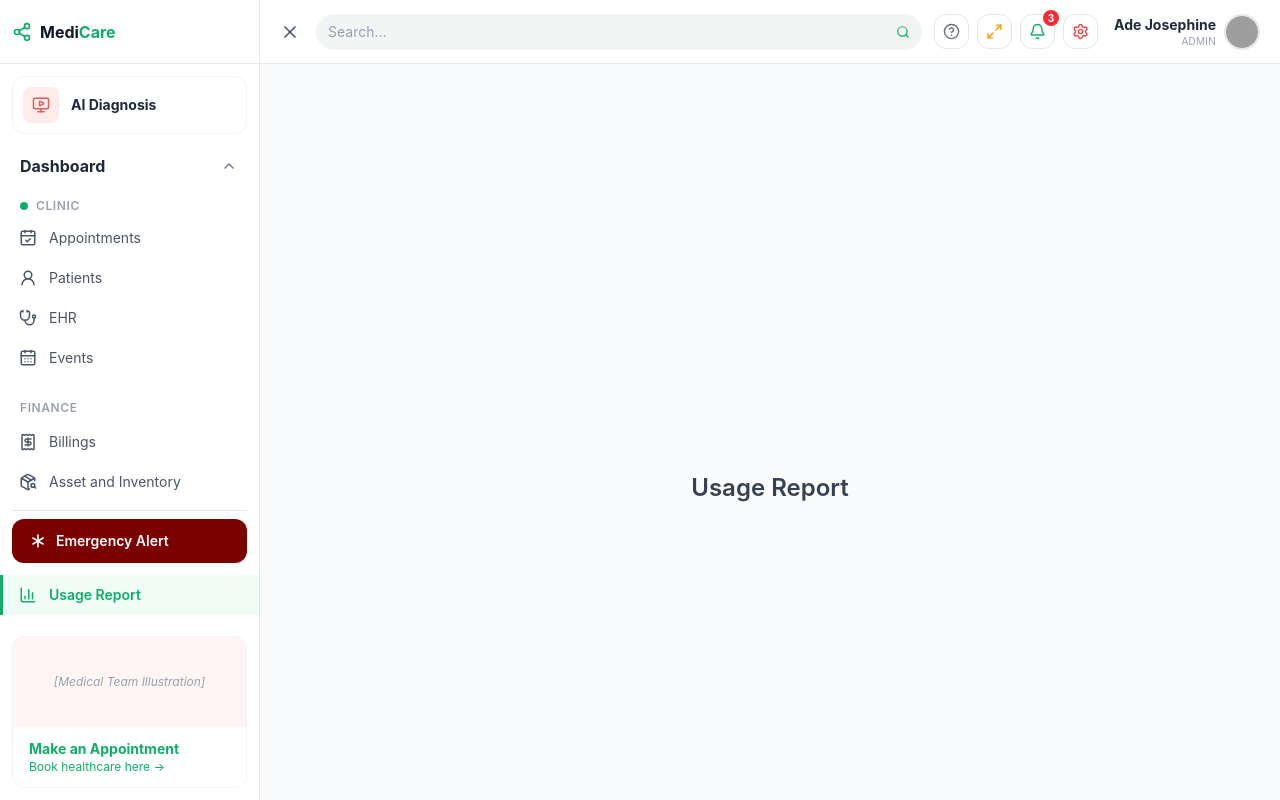
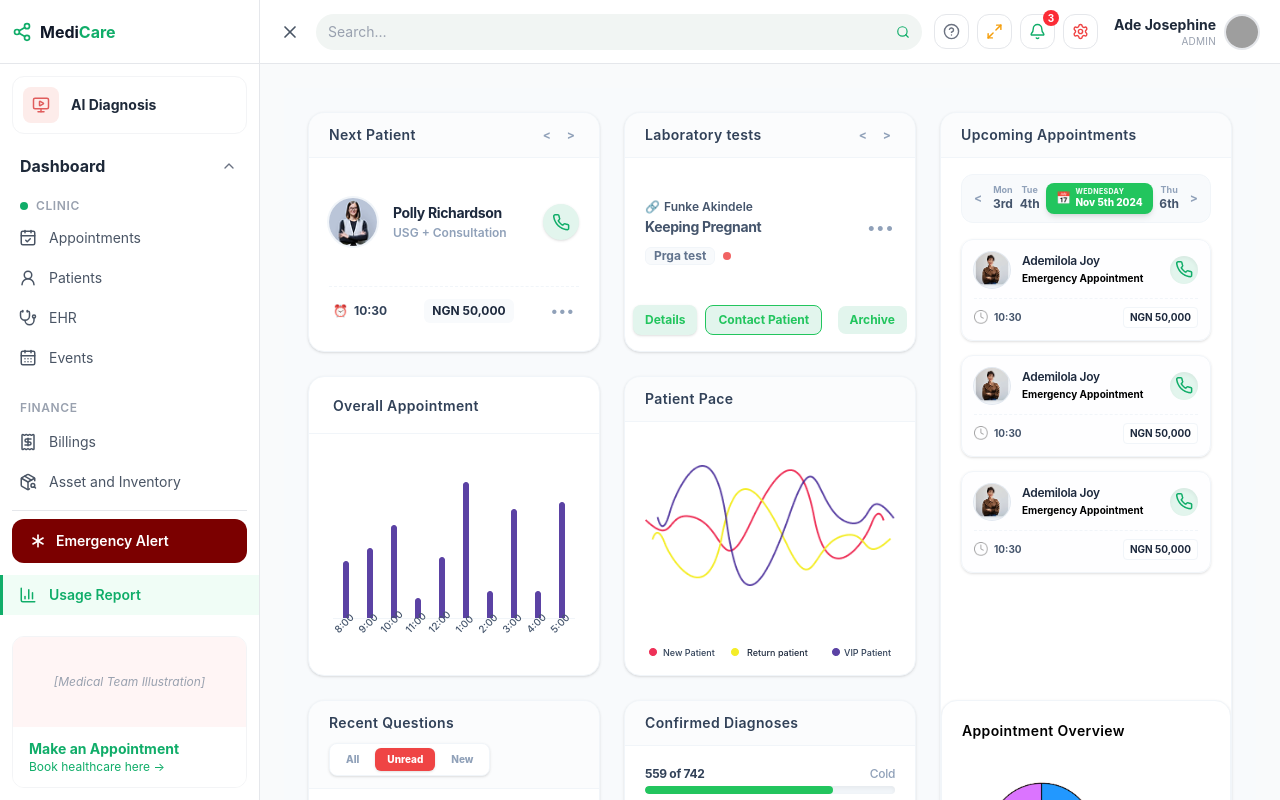
Before and after one commit to GIGOMEDIA/hospital-Telemedcine, a React (Vite) app in the folder Telemedcine-Hospital/: page /usage-report in a window 1280 px wide. Shown: the top 800 px of the page. Built offline with nearby package versions, Linux system fonts and the light colour scheme; sample sign-in values are in the browser's storage; grey boxes are pictures that could not be loaded.

Commit message:
feat: add usage report routing
Added the routing for the Usage Report page, imported the component into AppRoutes, and connected it to the shared Dashboard layout template.

```diff
--- a/Telemedcine-Hospital/src/pages/UsageReport/UsageReport.jsx
+++ b/Telemedcine-Hospital/src/pages/UsageReport/UsageReport.jsx
@@ -1,6 +1,12 @@
-const UsageReport = () => (
-  <div className="flex items-center justify-center min-h-screen">
-    <h1 className="text-2xl font-semibold text-gray-700">Usage Report</h1>
-  </div>
-)
-export default UsageReport
+import React from 'react';
+
+import Dashboard from '../Dashboard/Dashboard';
+
+const UsageReport = () => {
+    return (
+
+        <Dashboard title="Usage Report" />
+    );
+};
+
+export default UsageReport;
```
